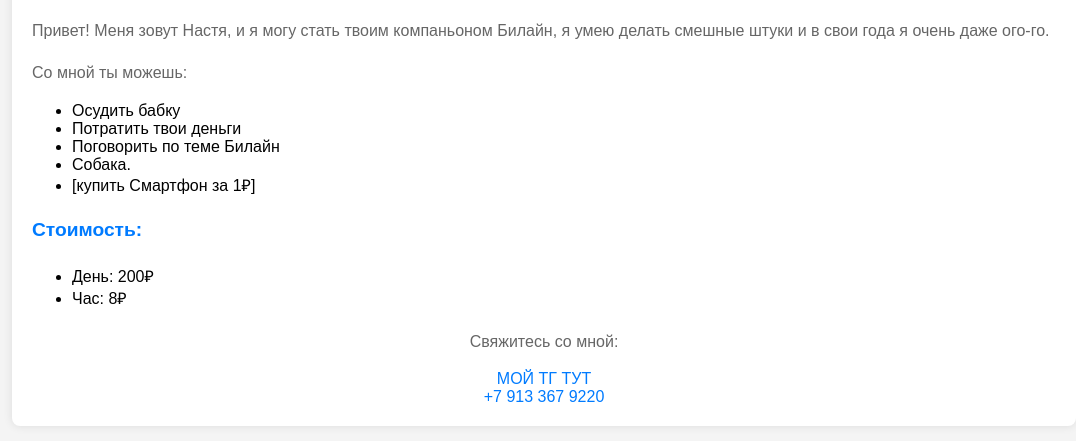
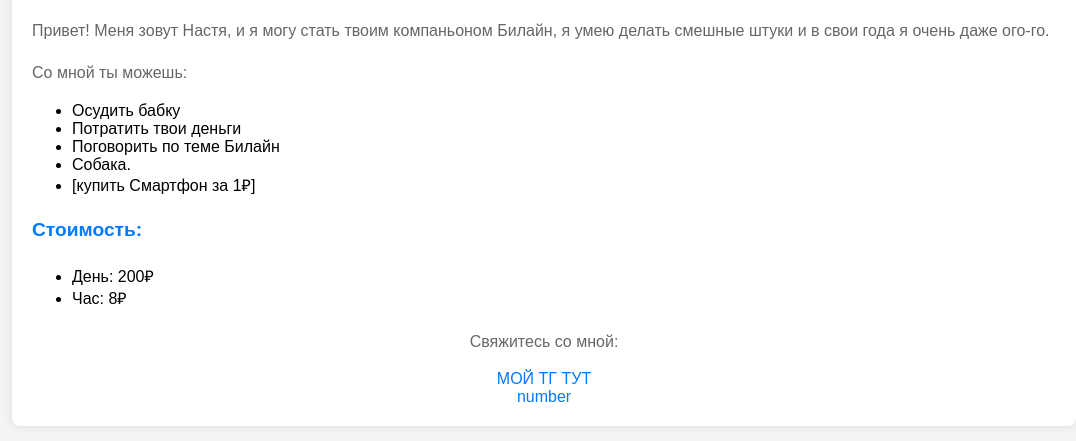
Before and after one commit to srusa729-byte/Nastya, a plain HTML site: page index.html in a window 1280 px wide. Shown: the part 393-834 px from the top of the page, without its empty margins (96-1172 px from the left). Drawn offline with Linux system fonts and the light colour scheme.

Commit message:
Update index.html

```diff
--- a/index.html
+++ b/index.html
@@ -86,7 +86,7 @@
     <div class="contact-info">
       <p>Свяжитесь со мной:</p>
       <a href="https://t.me/nastyusha_053">МОЙ ТГ ТУТ</a><br>
-      <a href="tel:+79133679220">+7 913 367 9220</a>
+      <a href="tel:+number">number</a>
     </div>
   </div>
 </body>
```
